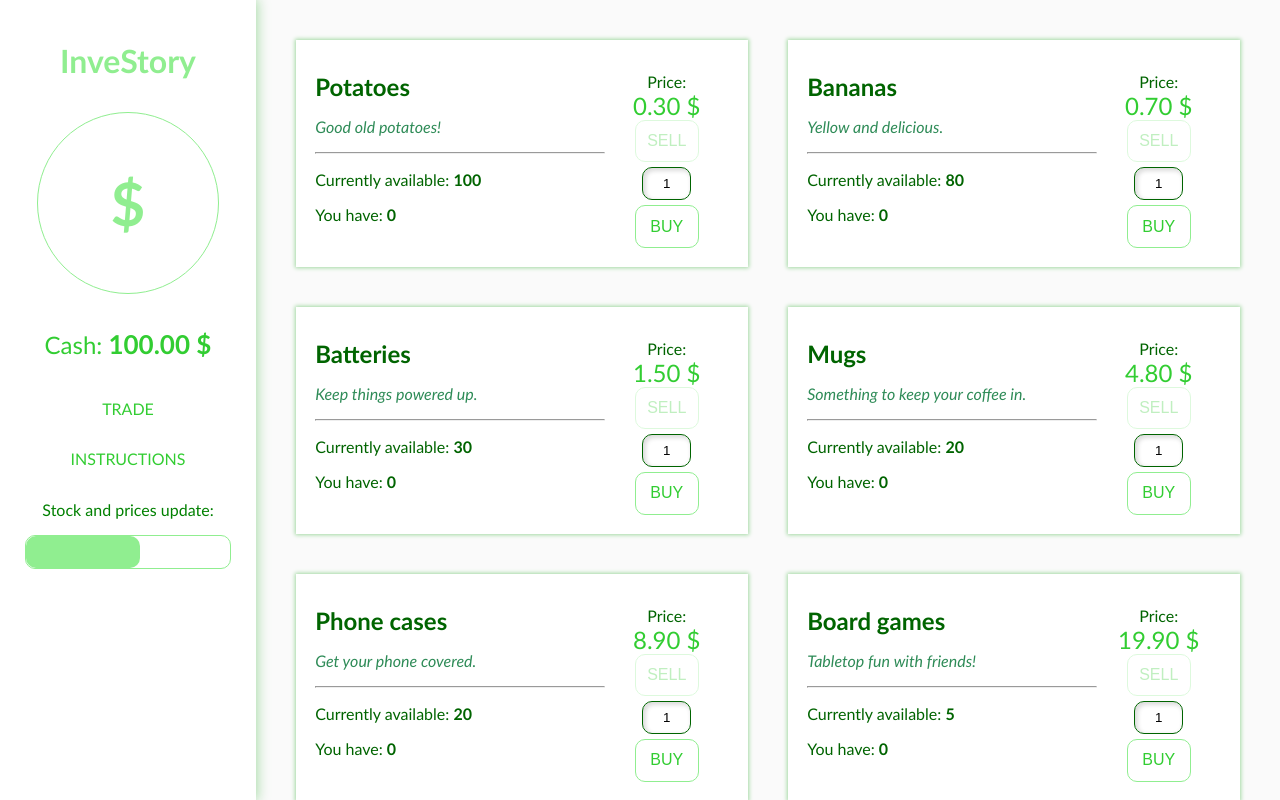
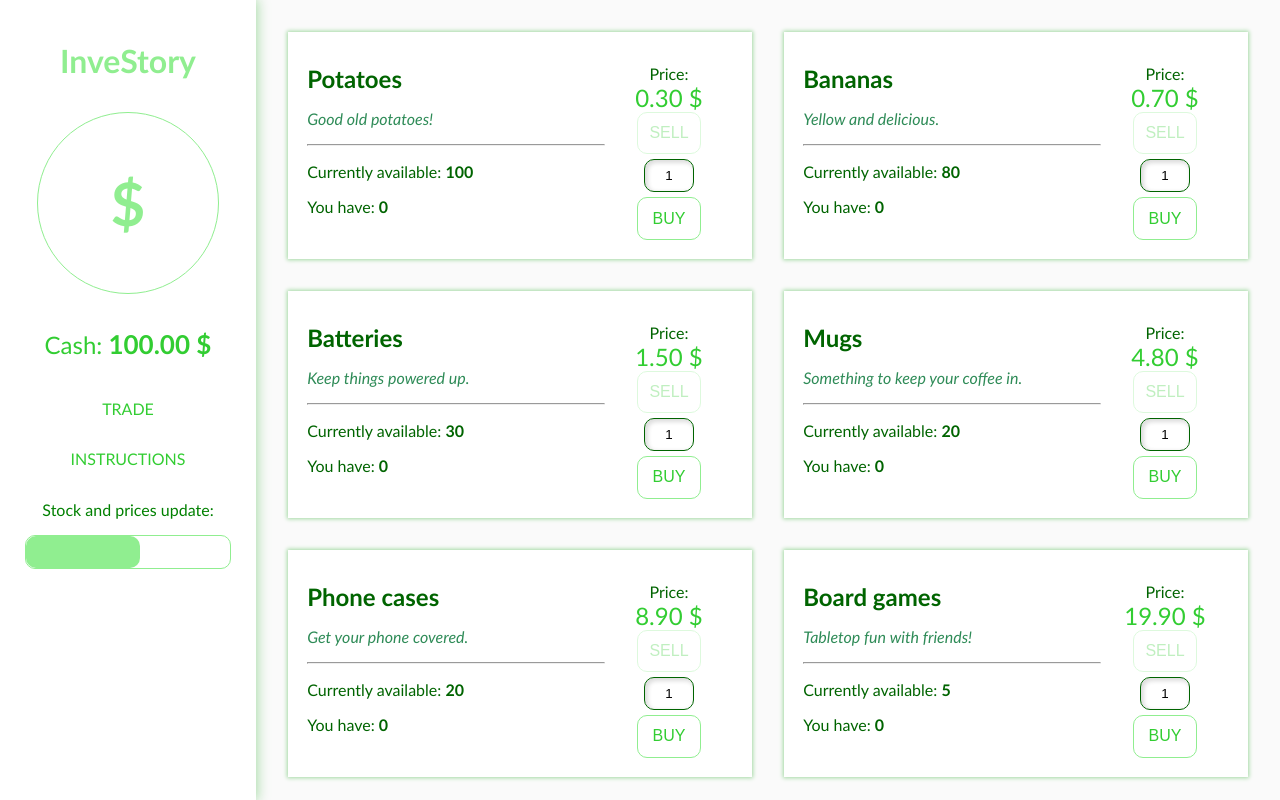
Before and after one commit to maciejpajkowski/InveStory, a React (Create React App) app: page / in a window 1280 px wide. Built offline with nearby package versions, Linux system fonts and the light colour scheme.

Commit message:
Fix for a minor CSS bug, not working 100% of the time though

```diff
--- a/src/styles/StyledViewer.js
+++ b/src/styles/StyledViewer.js
@@ -5,10 +5,15 @@ const StyledViewer = styled.div`
   display: grid;
   grid-template-columns: repeat(3, 1fr);
   grid-template-rows: repeat(3, 1fr);
-  grid-column-gap: 40px;
-  grid-row-gap: 40px;
-  padding: 40px;
+  grid-column-gap: 2rem;
+  grid-row-gap: 2rem;
+  padding: 2rem;
   overflow-y: scroll;
+
+  &::after {
+    content: "";
+    height: 1rem;
+  }
 
   @media (max-width: 1366px) {
     grid-template-columns: repeat(2, 1fr);
```
